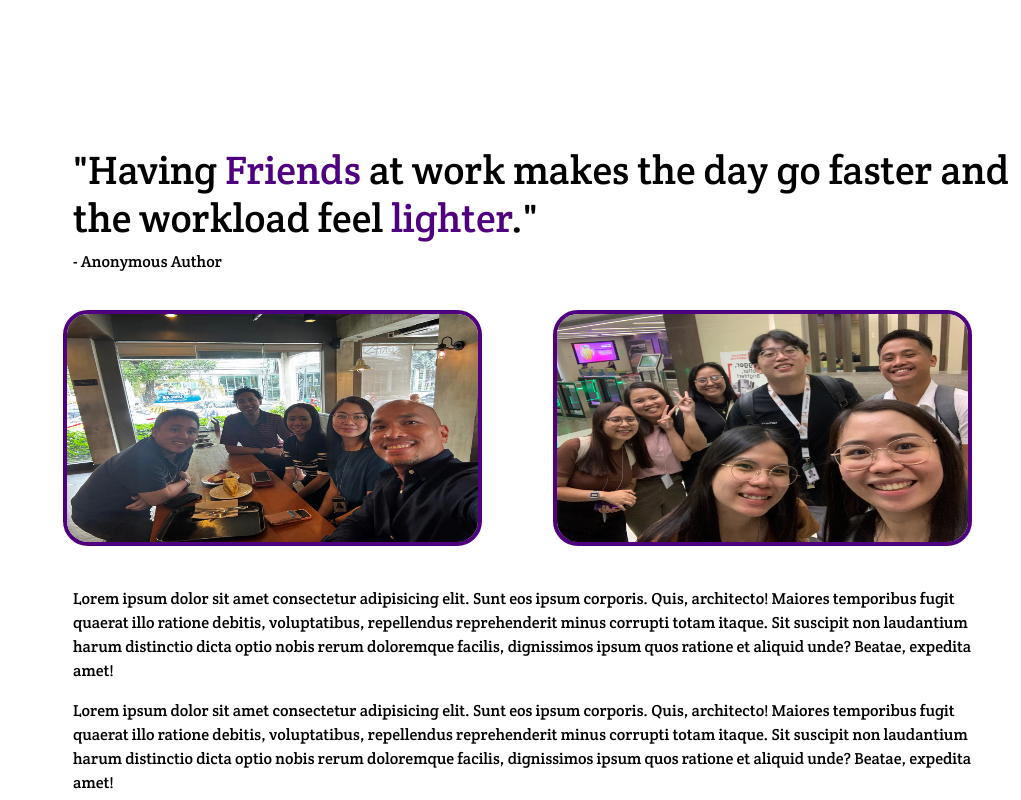
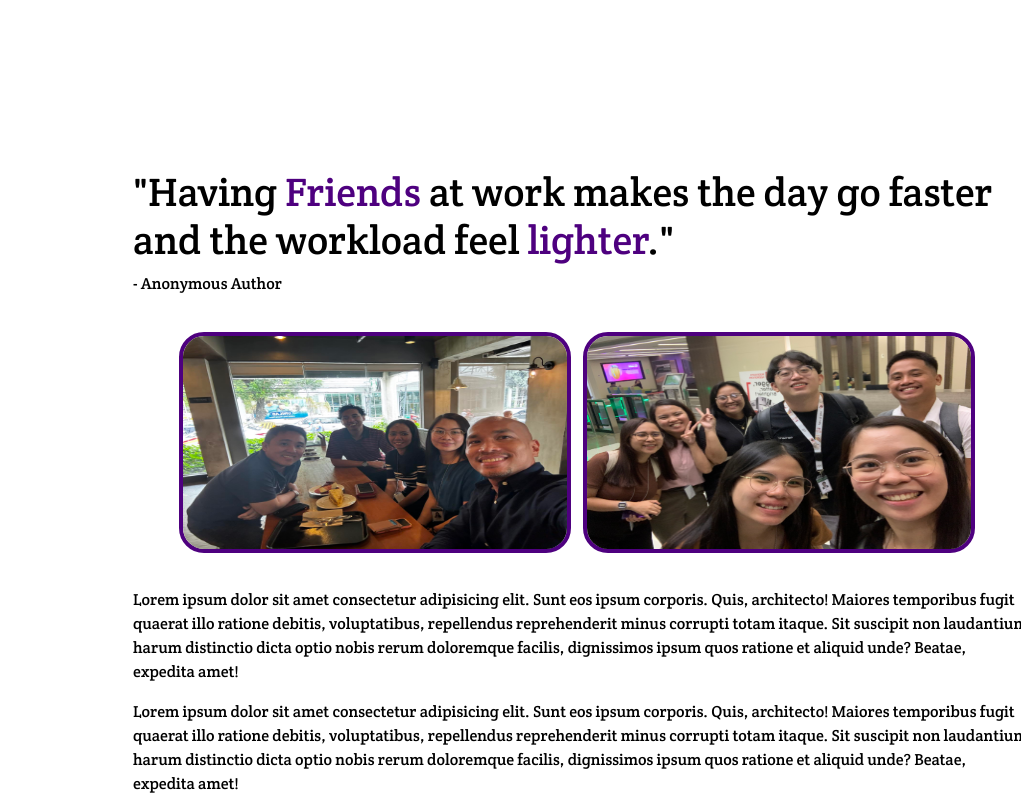
Before and after one commit to jammmeess/Roadmap, a React (Create React App) app: page / in a window 1280 px wide. Shown: the part 4200-5000 px from the top of the page, without its empty margins (259-1280 px from the left). Built offline with nearby package versions, Linux system fonts and the light colour scheme; a web font is replaced by a local one.

Commit message:
Spacing Changes. Fixed the Bug where the content moves to the left once you click the nav link for that certain content

```diff
--- a/src/components/Friends.jsx
+++ b/src/components/Friends.jsx
@@ -4,9 +4,9 @@ import FriendsTwo from "../img/roadmap/friends6.JPG";
 
 const Friends = () => {
   return (
-    <section className="friends-section mt-5  mb-5" id="Friends">
+    <section className="friends-section" id="Friends">
       <div className="container">
-        <div className="row">
+        <div className="row ms-5">
           <div className="col-lg-12 friends-title">
             <h3 className="display-6">
               "Having <span id="accenture">Friends </span>at work makes the day
@@ -16,12 +16,12 @@ const Friends = () => {
             <p>- Anonymous Author</p>
           </div>
           <div className="col-lg-6">
-            <img src={FriendsTwo} className="friendsOne" />
+            <img src={FriendsTwo} className="friendsOne ms-3" />
           </div>
           <div className="col-lg-6">
             <img src={FriendsOne} className="friendsOne" />
           </div>
-          <div className="col-lg-12 pe-5 friends-title">
+          <div className="col-lg-12 friends-title">
             <p>
               Lorem ipsum dolor sit amet consectetur adipisicing elit. Sunt eos
               ipsum corporis. Quis, architecto! Maiores temporibus fugit quaerat
```
